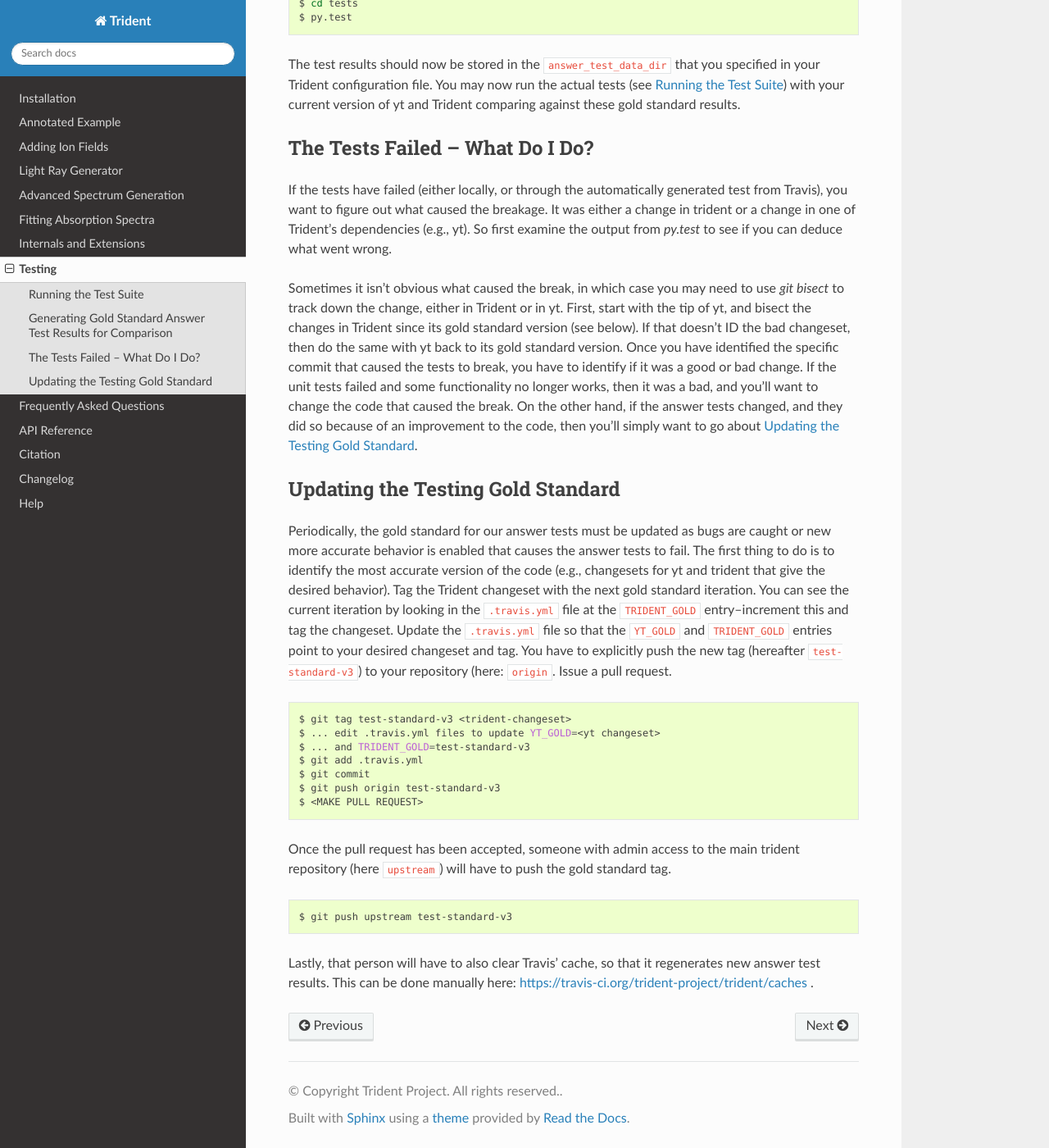
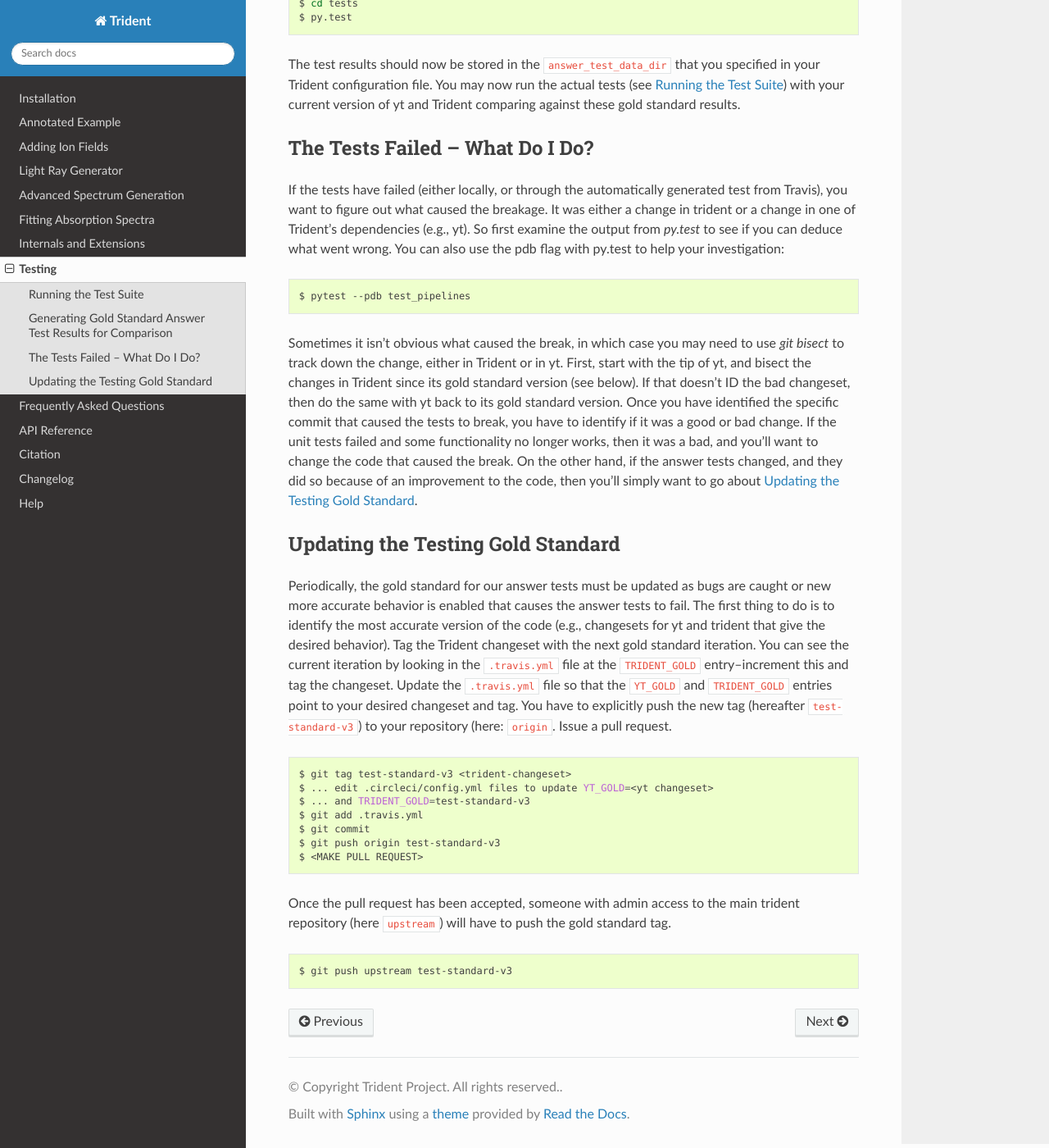
Before and after one commit to trident-project/trident, a Sphinx documentation site: the page built from doc/source/testing.rst, in a window 1280 px wide and 1400 px high, scrolled down 2229 px. Shown: the whole window at 82% size. Built offline with Sphinx 7.4.7 and the Read the Docs theme 3.1.0, drawn with Linux system fonts in a browser that asks for light colours; formulas are drawn with MathJax 3.

Commit message:
Updating testing docs

```diff
--- a/doc/source/testing.rst
+++ b/doc/source/testing.rst
@@ -5,7 +5,7 @@ Testing
 
 We maintain a series of tests in Trident to make sure the code gives consistent
 results and to catch accidental breakages in our source code and dependencies.
-These tests are run by `Travis <https://travis-ci.org/>`_ automatically and
+These tests are run by `CircleCI <https://circleci.com/>`_ automatically and
 regularly to assure consistency in functionality, but you can run them locally
 too (see below).  The tests consist of a mix of unit tests (tests to assure Trident
 functions don't actively fail) and answer tests (tests comparing newly
@@ -138,7 +138,12 @@ If the tests have failed (either locally, or through the automatically generated
 test from Travis), you want to figure out what caused the breakage.  It was
 either a change in trident or a change in one of Trident's dependencies
 (e.g., yt).  So first examine the output from `py.test` to see if you can
-deduce what went wrong.
+deduce what went wrong.  You can also use the pdb flag with py.test to help
+your investigation:
+
+.. code-block:: bash
+
+   $ pytest --pdb test_pipelines
 
 Sometimes it isn't obvious what caused the break,
 in which case you may need to use `git bisect` to track down the change, either
@@ -172,7 +177,7 @@ explicitly push the new tag (hereafter ``test-standard-v3``) to your repository
 .. code-block:: bash
 
    $ git tag test-standard-v3 <trident-changeset>
-   $ ... edit .travis.yml files to update YT_GOLD=<yt changeset>
+   $ ... edit .circleci/config.yml files to update YT_GOLD=<yt changeset>
    $ ... and TRIDENT_GOLD=test-standard-v3
    $ git add .travis.yml
    $ git commit
@@ -186,7 +191,3 @@ tag.
 .. code-block:: bash
 
    $ git push upstream test-standard-v3
-
-Lastly, that person will have to also
-clear Travis' cache, so that it regenerates new answer test results.  This can
-be done manually here: https://travis-ci.org/trident-project/trident/caches .
```
